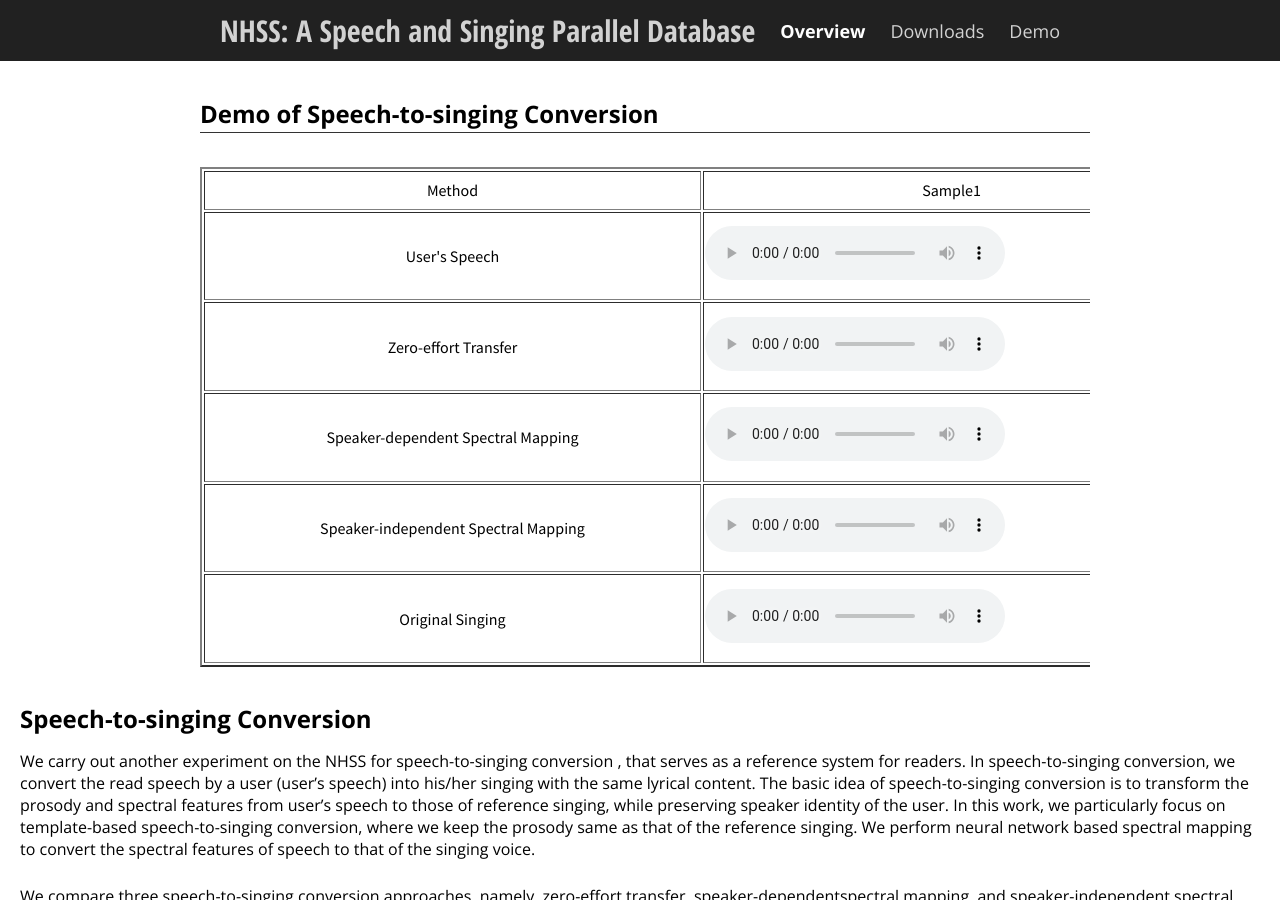
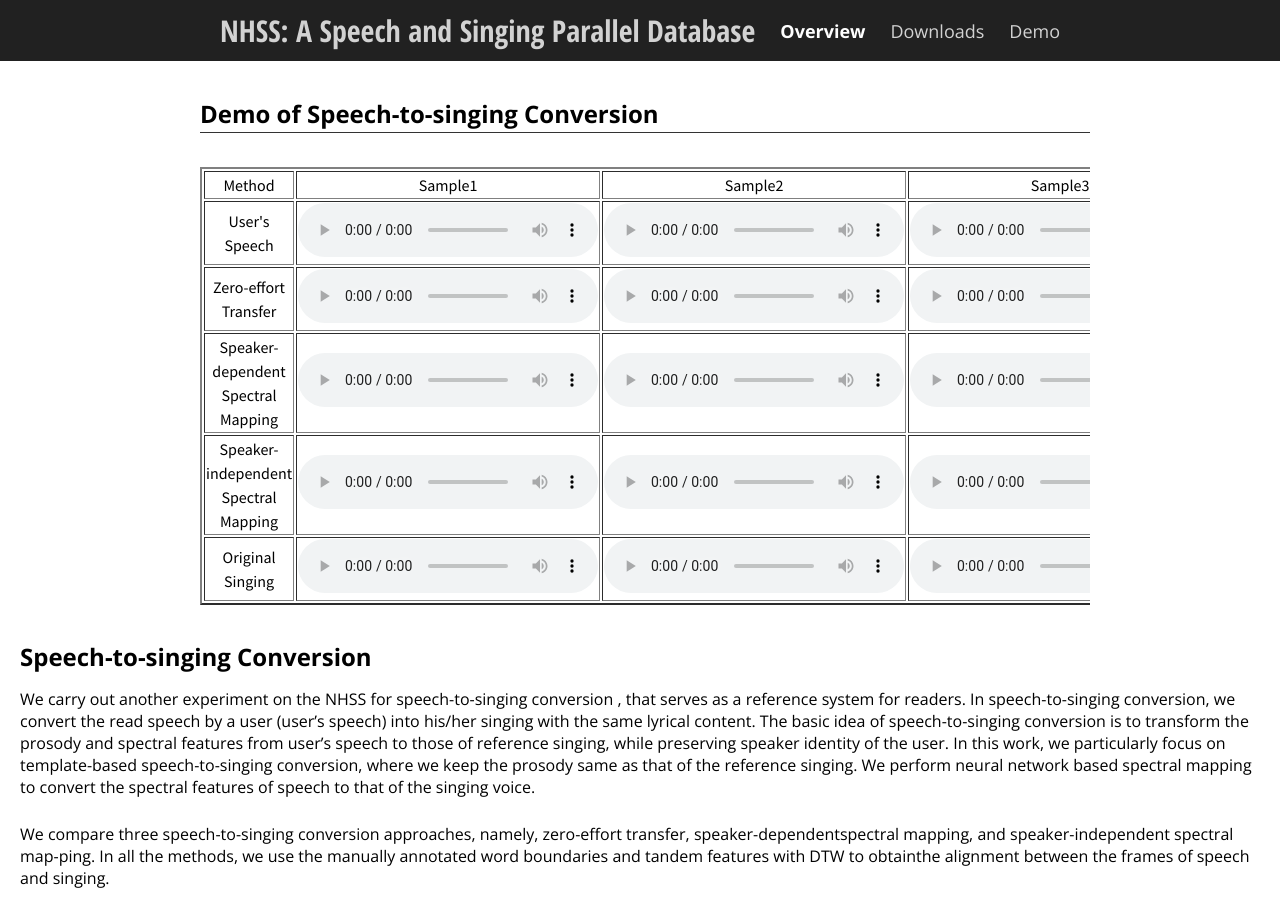
Before and after one commit to bidishasharma/bidishasharma.github.io, a Jekyll site: the page NHSS_Database/demo.html, which Jekyll copies as it is, in a window 1280 px wide and 900 px high. Built offline with Jekyll 4.4.1, drawn with Linux system fonts in a browser that asks for light colours.

Commit message:
Update demo.html

```diff
--- a/NHSS_Database/demo.html
+++ b/NHSS_Database/demo.html
@@ -32,7 +32,7 @@
 <h2 class="add-top-margin">Demo of Speech-to-singing Conversion</h2>
 <hr>
 <br>
-<table style="height: 500px;" border="2" width="3000px">
+<table style="height: 100%;" border="2" width="100%">
 <tbody>
 <tr>
 <td style="text-align: center; width: 301.333px;">Method</td>
```
